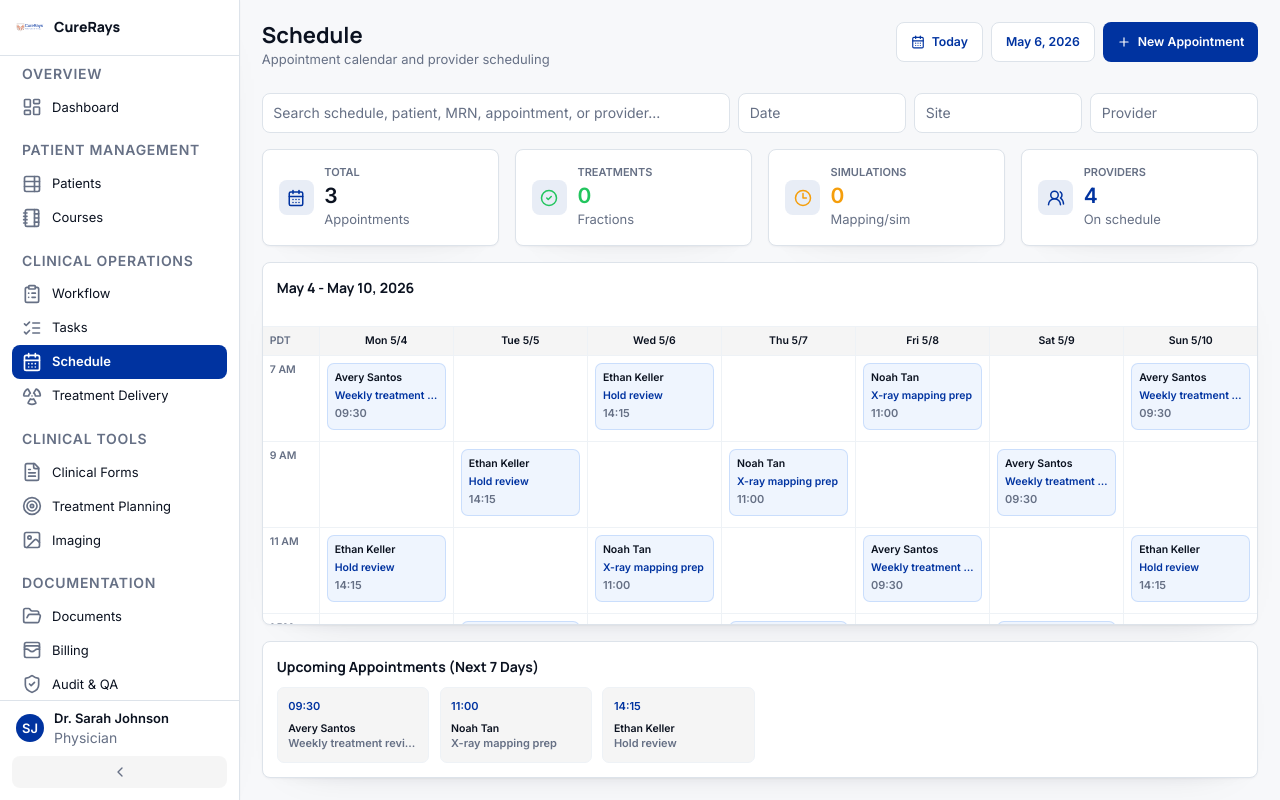
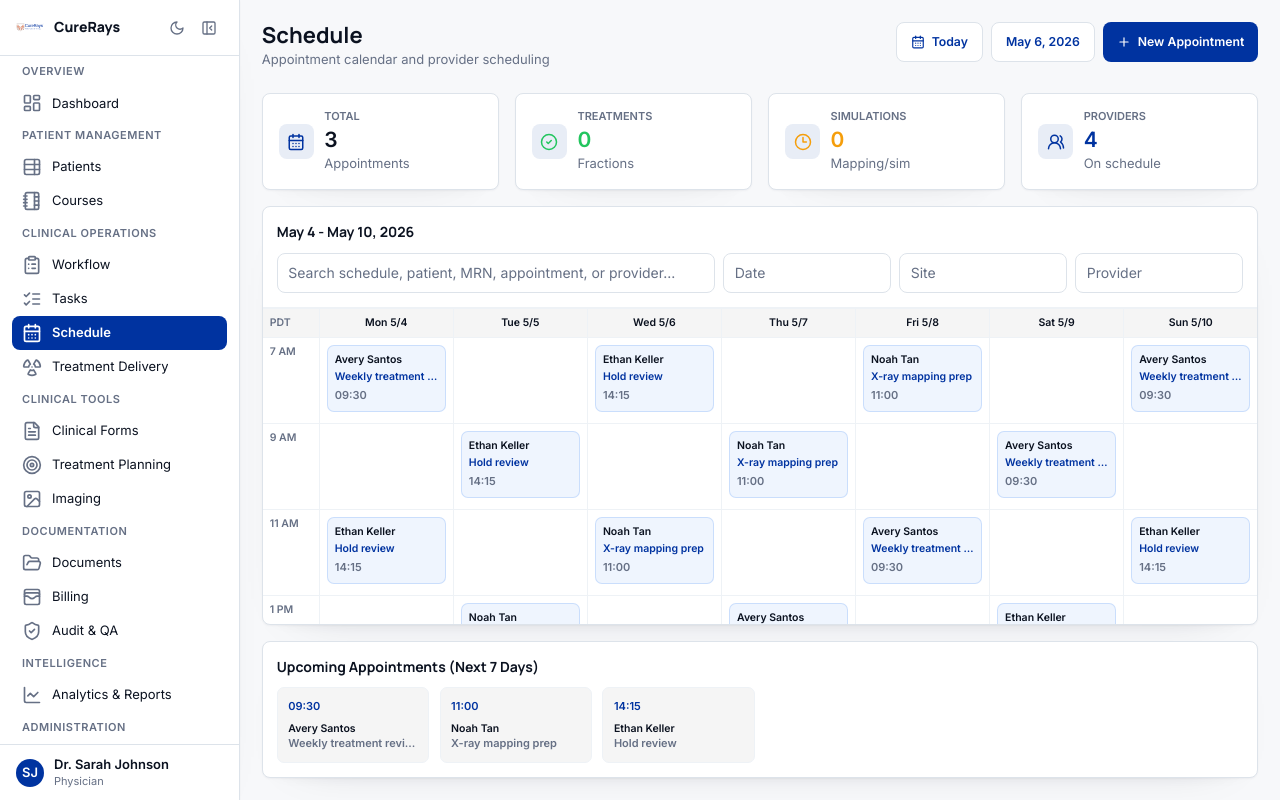
Before and after one commit to RastyFullStaxx/CureRays-CRMS, a Next.js app: page /schedule in a window 1280 px wide. Built offline with nearby package versions, Linux system fonts and the light colour scheme.

Commit message:
UI completion

```diff
--- a/app/audit/page.tsx
+++ b/app/audit/page.tsx
@@ -1,3 +1,4 @@
+'use client';
 import { AlertTriangle, CheckCircle2, FileWarning, PenLine, PlayCircle, ShieldCheck, Upload } from "lucide-react";
 import { PageStack } from '@/components/shared/page-stack';
 import { PageHeader } from '@/components/shared/page-header';
--- a/app/clinical-forms/page.tsx
+++ b/app/clinical-forms/page.tsx
@@ -34,7 +34,8 @@ export default function ClinicalFormsPage() {
         <StatCard icon={FileText} label="Missing Fields" value={missingFields || 4} sub="Need completion" tone="warning" />
         <StatCard icon={RefreshCw} label="Existing Documents" value={documents.length} sub="Editable through fields" />
       </StatGrid>
-      <DataTable
+      <div style={{ marginTop: '-1px' }}>
+        <DataTable
         columns={[
           { key: 'title', label: 'Document Name', render: (row) => (
             <span className="block truncate font-bold text-[var(--color-primary)]">{row.title}</span>
@@ -73,7 +74,7 @@ export default function ClinicalFormsPage() {
             <FilterField><Input placeholder="Phase" /></FilterField>
           </FilterStrip>
         }
-      />
+      /></div>
       <div
         className="rounded-[var(--radius-lg)] p-4"
         style={{ background: 'var(--color-card)', border: 'var(--border-container)', boxShadow: 'var(--shadow-card)' }}
--- a/app/globals.css
+++ b/app/globals.css
@@ -34,6 +34,8 @@
   --font-size-heading:  22px;
   --font-size-body:     14px;
   --font-size-small:    13px;
+  --font-size-label:    11px;
+  --font-size-caption:  11px;
   --font-weight-normal:   400;
   --font-weight-semibold: 600;
   --font-weight-bold:     800;
--- a/app/patients/page.tsx
+++ b/app/patients/page.tsx
@@ -1,3 +1,5 @@
+'use client';
+import Link from 'next/link';
 import { UsersRound } from 'lucide-react';
 import { PageStack } from '@/components/shared/page-stack';
 import { PageHeader } from '@/components/shared/page-header';
@@ -35,12 +37,12 @@ export default function PatientsPage() {
       <DataTable
         keyField="id"
         columns={[
-          { key: 'name', label: 'Patient', render: (row) => <span className="font-bold" style={{ color: 'var(--color-text)' }}>{row.name}</span> },
+          { key: 'name', label: 'Patient', render: (row) => <Link href={"/patients/" + row.id} className="hover:underline"><span className="font-bold" style={{ color: 'var(--color-text)' }}>{row.name}</span></Link> },
           { key: 'mrn', label: 'MRN', render: (row) => <span className="font-mono text-xs" style={{ color: 'var(--color-text-muted)' }}>{row.mrn}</span> },
           { key: 'diagnosis', label: 'Diagnosis', render: (row) => <Badge variant="default">{row.diagnosis}</Badge> },
           { key: 'phase', label: 'Phase', render: (row) => <Badge variant="info">{row.phase}</Badge> },
           { key: 'course', label: 'Course', render: (row) => <span className="font-bold" style={{ color: 'var(--color-primary)' }}>{row.course}</span> },
-          { key: 'status', label: 'Status' },
+          { key: 'status', label: 'Status', render: (row) => <Badge variant={row.status === 'ON_TREATMENT' ? 'success' : row.status === 'POST' ? 'primary' : 'info'}>{row.status}</Badge> },
         ]}
         rows={patients.map((patient) => {
           const course = treatmentCourses.find((c) => c.patientId === patient.id);
--- a/app/schedule/page.tsx
+++ b/app/schedule/page.tsx
@@ -30,14 +30,6 @@ export default function SchedulePage() {
           </>
         }
       />
-      <FilterStrip>
-        <FilterField grow>
-          <Input placeholder="Search schedule, patient, MRN, appointment, or provider..." />
-        </FilterField>
-        <FilterField><Input placeholder="Date" /></FilterField>
-        <FilterField><Input placeholder="Site" /></FilterField>
-        <FilterField><Input placeholder="Provider" /></FilterField>
-      </FilterStrip>
       <StatGrid>
         <StatCard icon={CalendarDays} label="Total" value={appointments.length} sub="Appointments" />
         <StatCard icon={CheckCircle2} label="Treatments" value={treatments} sub="Fractions" tone="success" />
@@ -48,8 +40,16 @@ export default function SchedulePage() {
         className="rounded-[var(--radius-lg)] overflow-hidden"
         style={{ background: 'var(--color-card)', border: 'var(--border-container)', boxShadow: 'var(--shadow-card)' }}
       >
-        <div className="p-4">
-          <h2 className="mb-4 text-base font-bold" style={{ fontFamily: 'var(--font-heading)', color: 'var(--color-text)' }}>May 4 - May 10, 2026</h2>
+        <div className="p-4" style={{ borderBottom: '1px solid var(--color-border-soft)' }}>
+          <h2 className="mb-3 text-base font-bold" style={{ fontFamily: 'var(--font-heading)', color: 'var(--color-text)' }}>May 4 - May 10, 2026</h2>
+          <FilterStrip>
+            <FilterField grow>
+              <Input placeholder="Search schedule, patient, MRN, appointment, or provider..." />
+            </FilterField>
+            <FilterField><Input placeholder="Date" /></FilterField>
+            <FilterField><Input placeholder="Site" /></FilterField>
+            <FilterField><Input placeholder="Provider" /></FilterField>
+          </FilterStrip>
         </div>
         <div className="grid grid-cols-[56px_repeat(7,minmax(120px,1fr))] overflow-hidden border-t" style={{ borderColor: 'var(--color-border-soft)' }}>
           <div className="p-2 font-bold text-xs" style={{ background: 'var(--color-hover)', color: 'var(--color-text-muted)' }}>PDT</div>
--- a/app/users-roles/page.tsx
+++ b/app/users-roles/page.tsx
@@ -1,3 +1,4 @@
+'use client';
 import Link from 'next/link';
 import { Plus, UserCog, ShieldCheck, UsersRound } from 'lucide-react';
 import { PageStack } from '@/components/shared/page-stack';
--- a/components/layout/nav-item.tsx
+++ b/components/layout/nav-item.tsx
@@ -27,7 +27,7 @@ export function NavItem({ href, icon: Icon, label, pathname, activeOn = [], inac
 
   if (collapsed) {
     return (
-      <li>
+      <li style={{ display: 'flex', justifyContent: 'center' }}>
         <Link
           href={href}
           className="flex items-center justify-center"
--- a/components/sidebar.tsx
+++ b/components/sidebar.tsx
@@ -20,8 +20,10 @@ import {
   LineChart,
   UserCog,
   Settings,
-  ChevronLeft,
-  ChevronRight,
+  Sun,
+  Moon,
+  PanelLeftClose,
+  PanelLeftOpen,
 } from 'lucide-react';
 import { NavItem } from './layout/nav-item';
 
@@ -91,6 +93,7 @@ const NAV_SECTIONS = [
 export function Sidebar() {
   const pathname = usePathname();
   const [collapsed, setCollapsed] = useState(false);
+  const [darkMode, setDarkMode] = useState(false);
 
   useEffect(() => {
     const stored = localStorage.getItem('curerays_sidebar_collapsed');
@@ -98,6 +101,22 @@ export function Sidebar() {
       setCollapsed(stored === 'true');
     }
   }, []);
+
+  useEffect(() => {
+    const stored = localStorage.getItem('curerays_darkmode');
+    if (stored !== null) {
+      const isDark = stored === 'true';
+      setDarkMode(isDark);
+      document.documentElement.classList.toggle('dark', isDark);
+    }
+  }, []);
+
+  const toggleDarkMode = () => {
+    const next = !darkMode;
+    setDarkMode(next);
+    localStorage.setItem('curerays_darkmode', next.toString());
+    document.documentElement.classList.toggle('dark', next);
+  };
 
   const toggleCollapse = () => {
     setCollapsed(!collapsed);
@@ -117,33 +136,26 @@ export function Sidebar() {
         flexShrink: 0,
       }}
     >
-      {/* Logo Area */}
+      {/* Header Area */}
       <div
         className="flex items-center"
         style={{
           height: 'var(--height-header)',
           padding: collapsed ? '0 12px' : '0 16px',
           borderBottom: '1px solid var(--color-border)',
+          justifyContent: collapsed ? 'center' : 'space-between',
         }}
       >
-        <div
-          className="flex items-center"
-          style={{
-            overflow: 'hidden',
-            whiteSpace: 'nowrap',
-            width: '100%',
-          }}
-        >
+        {/* Logo + Title */}
+        {!collapsed && (
+          <div className="flex items-center" style={{ overflow: 'hidden', whiteSpace: 'nowrap', minWidth: 0 }}>
             <Image
               src="/System_Logo.svg"
               alt="CureRays"
               width={28}
               height={28}
-            style={{
-              flexShrink: 0,
-            }}
+              style={{ flexShrink: 0 }}
             />
-          {!collapsed && (
             <span
               style={{
                 marginLeft: '10px',
@@ -155,19 +167,59 @@ export function Sidebar() {
             >
               CureRays
             </span>
+          </div>
         )}
+
+        {/* Controls: Dark mode toggle + Collapse button */}
+        <div className="flex items-center" style={{ gap: 4, flexShrink: 0 }}>
+          {!collapsed && (
+            <button
+              onClick={toggleDarkMode}
+              className="flex items-center justify-center"
+              style={{
+                width: 28,
+                height: 28,
+                borderRadius: 'var(--radius-md)',
+                background: 'transparent',
+                border: 'none',
+                cursor: 'pointer',
+                color: 'var(--color-text-muted)',
+              }}
+              aria-label={darkMode ? 'Switch to light mode' : 'Switch to dark mode'}
+            >
+              {darkMode ? <Sun size={16} /> : <Moon size={16} />}
+            </button>
+          )}
+          <button
+            onClick={toggleCollapse}
+            className="flex items-center justify-center"
+            style={{
+              width: 28,
+              height: 28,
+              borderRadius: 'var(--radius-md)',
+              background: 'transparent',
+              border: 'none',
+              cursor: 'pointer',
+              color: 'var(--color-text-muted)',
+            }}
+            aria-label={collapsed ? 'Expand sidebar' : 'Collapse sidebar'}
+          >
+            {collapsed ? <PanelLeftOpen size={16} /> : <PanelLeftClose size={16} />}
+          </button>
         </div>
       </div>
 
       {/* Nav Sections */}
       <nav
-        className="flex-1 overflow-y-auto"
+        className="flex-1"
         style={{
           padding: collapsed ? '8px 0' : '8px 12px',
+          overflowY: 'auto',
+          overflowX: 'hidden',
         }}
       >
         {NAV_SECTIONS.map((section) => (
-          <div key={section.key} style={{ marginBottom: '16px' }}>
+          <div key={section.key} style={{ marginBottom: '8px' }}>
             {!collapsed && (
               <div
                 style={{
@@ -183,7 +235,7 @@ export function Sidebar() {
                 {section.label}
               </div>
             )}
-            <ul style={{ listStyle: 'none', padding: 0, margin: 0 }}>
+            <ul style={{ listStyle: 'none', padding: 0, margin: 0, display: collapsed ? 'flex' : undefined, flexDirection: collapsed ? 'column' : undefined, alignItems: collapsed ? 'center' : undefined }}>
               {section.items.map((item) => (
                 <NavItem
                   key={item.key}
@@ -206,6 +258,7 @@ export function Sidebar() {
           height: 'var(--height-header)',
           padding: collapsed ? '0 12px' : '0 16px',
           borderTop: '1px solid var(--color-border)',
+          overflow: 'hidden',
         }}
       >
         <div
@@ -214,6 +267,7 @@ export function Sidebar() {
             overflow: 'hidden',
             whiteSpace: 'nowrap',
             width: '100%',
+            minWidth: 0,
           }}
         >
           <div
@@ -262,24 +316,6 @@ export function Sidebar() {
           )}
         </div>
       </div>
-
-      {/* Collapse Toggle */}
-      <button
-        onClick={toggleCollapse}
-        className="flex items-center justify-center"
-        style={{
-          height: '32px',
-          margin: collapsed ? '0 12px 12px' : '0 12px 12px',
-          borderRadius: 'var(--radius-md)',
-          background: 'var(--color-hover)',
-          border: 'none',
-          cursor: 'pointer',
-          color: 'var(--color-text-muted)',
-        }}
-        aria-label={collapsed ? 'Expand sidebar' : 'Collapse sidebar'}
-      >
-        {collapsed ? <ChevronRight size={16} /> : <ChevronLeft size={16} />}
-      </button>
     </aside>
   );
 }
```
Also changed, not shown: app/analytics/page.tsx (+1 -11 lines), app/patients/[id]/page.tsx (+14 -0 lines), app/reports/page.tsx (+8 -8 lines), app/treatment-delivery/page.tsx (+10 -8 lines), 1 other file (tests, documents, lock files or other folders). Lines whose indentation alone changed are shown as unchanged.
